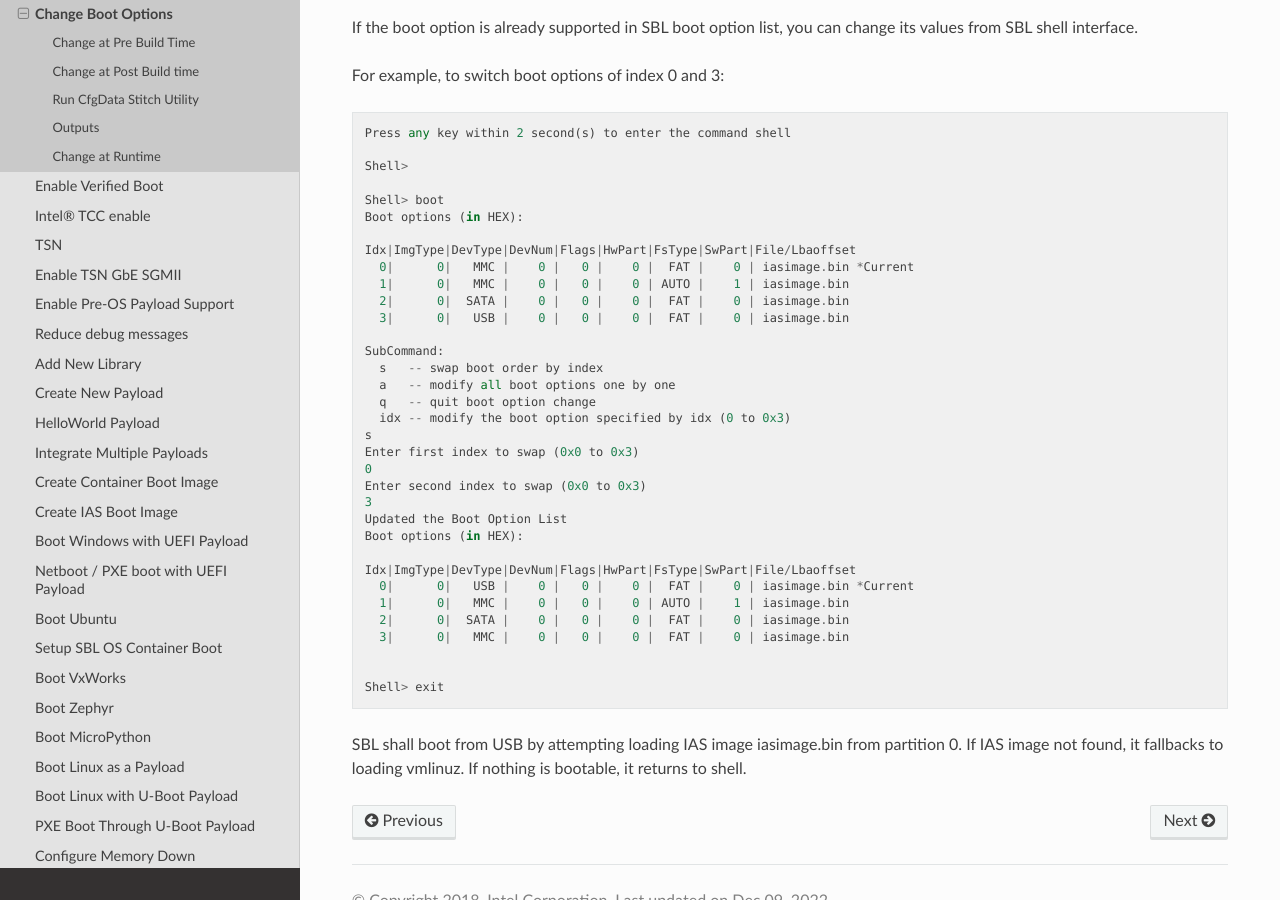
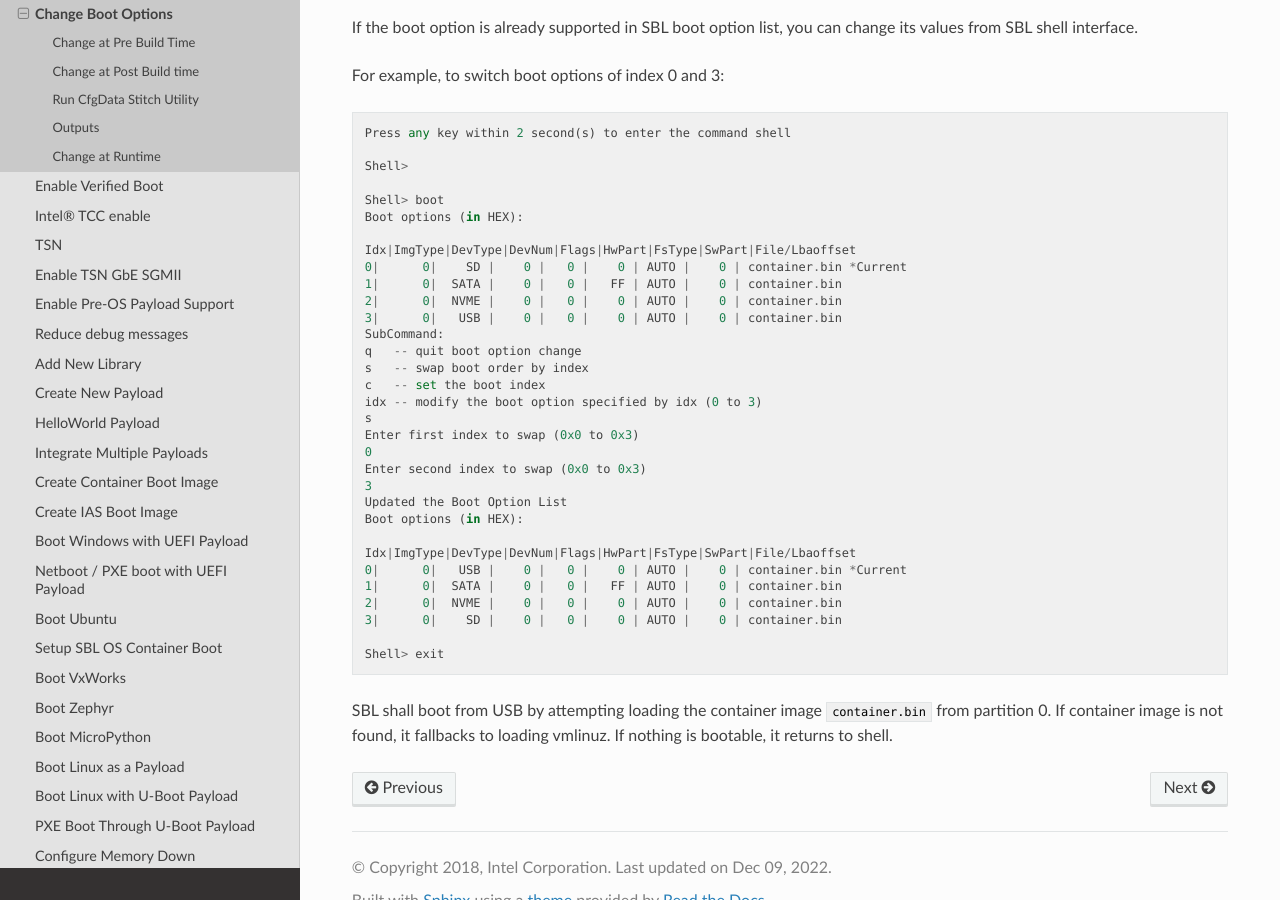
Before and after one commit to slimbootloader/documentation, a Sphinx documentation site: the page built from source/how-tos/change-boot-option.rst, in a window 1280 px wide and 900 px high, scrolled down 5787 px. Built offline with Sphinx 7.4.7 and the Read the Docs theme 2.0.0, drawn with Linux system fonts in a browser that asks for light colours.

Commit message:
Replace IAS references with container in Change Boot Options doc
Signed-off-by: Atharva Lele <atharva.lele@intel.com>

```diff
--- a/source/how-tos/change-boot-option.rst
+++ b/source/how-tos/change-boot-option.rst
@@ -136,42 +136,38 @@
 
 For example, to switch boot options of index 0 and 3::
 
-    Press any key within 2 second(s) to enter the command shell
+      Press any key within 2 second(s) to enter the command shell
 
-    Shell>
+      Shell>
 
-    Shell> boot
-    Boot options (in HEX):
+      Shell> boot
+      Boot options (in HEX):
 
-    Idx|ImgType|DevType|DevNum|Flags|HwPart|FsType|SwPart|File/Lbaoffset
-      0|      0|   MMC |    0 |   0 |    0 |  FAT |    0 | iasimage.bin *Current
-      1|      0|   MMC |    0 |   0 |    0 | AUTO |    1 | iasimage.bin
-      2|      0|  SATA |    0 |   0 |    0 |  FAT |    0 | iasimage.bin
-      3|      0|   USB |    0 |   0 |    0 |  FAT |    0 | iasimage.bin
+      Idx|ImgType|DevType|DevNum|Flags|HwPart|FsType|SwPart|File/Lbaoffset
+      0|      0|    SD |    0 |   0 |    0 | AUTO |    0 | container.bin *Current
+      1|      0|  SATA |    0 |   0 |   FF | AUTO |    0 | container.bin
+      2|      0|  NVME |    0 |   0 |    0 | AUTO |    0 | container.bin
+      3|      0|   USB |    0 |   0 |    0 | AUTO |    0 | container.bin
+      SubCommand:
+      q   -- quit boot option change
+      s   -- swap boot order by index
+      c   -- set the boot index
+      idx -- modify the boot option specified by idx (0 to 3)
+      s
+      Enter first index to swap (0x0 to 0x3)
+      0
+      Enter second index to swap (0x0 to 0x3)
+      3
+      Updated the Boot Option List
+      Boot options (in HEX):
 
-    SubCommand:
-      s   -- swap boot order by index
-      a   -- modify all boot options one by one
-      q   -- quit boot option change
-      idx -- modify the boot option specified by idx (0 to 0x3)
-    s
-    Enter first index to swap (0x0 to 0x3)
-    0
-    Enter second index to swap (0x0 to 0x3)
-    3
-    Updated the Boot Option List
-    Boot options (in HEX):
+      Idx|ImgType|DevType|DevNum|Flags|HwPart|FsType|SwPart|File/Lbaoffset
+      0|      0|   USB |    0 |   0 |    0 | AUTO |    0 | container.bin *Current
+      1|      0|  SATA |    0 |   0 |   FF | AUTO |    0 | container.bin
+      2|      0|  NVME |    0 |   0 |    0 | AUTO |    0 | container.bin
+      3|      0|    SD |    0 |   0 |    0 | AUTO |    0 | container.bin
 
-    Idx|ImgType|DevType|DevNum|Flags|HwPart|FsType|SwPart|File/Lbaoffset
-      0|      0|   USB |    0 |   0 |    0 |  FAT |    0 | iasimage.bin *Current
-      1|      0|   MMC |    0 |   0 |    0 | AUTO |    1 | iasimage.bin
-      2|      0|  SATA |    0 |   0 |    0 |  FAT |    0 | iasimage.bin
-      3|      0|   MMC |    0 |   0 |    0 |  FAT |    0 | iasimage.bin
+      Shell> exit
 
-
-    Shell> exit
-
-SBL shall boot from USB by attempting loading IAS
-image iasimage.bin from partition 0. If IAS image not found, it
-fallbacks to loading vmlinuz. If nothing is bootable, it returns to
-shell.
+SBL shall boot from USB by attempting loading the container image ``container.bin`` from partition 0. If container image is not found, \
+it fallbacks to loading vmlinuz. If nothing is bootable, it returns to shell.
```
